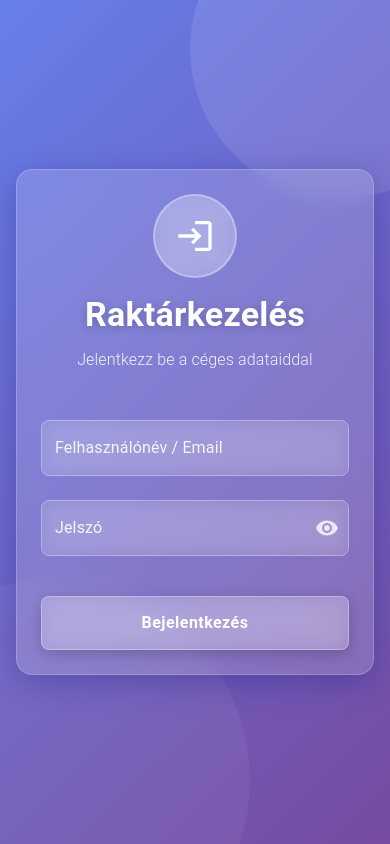
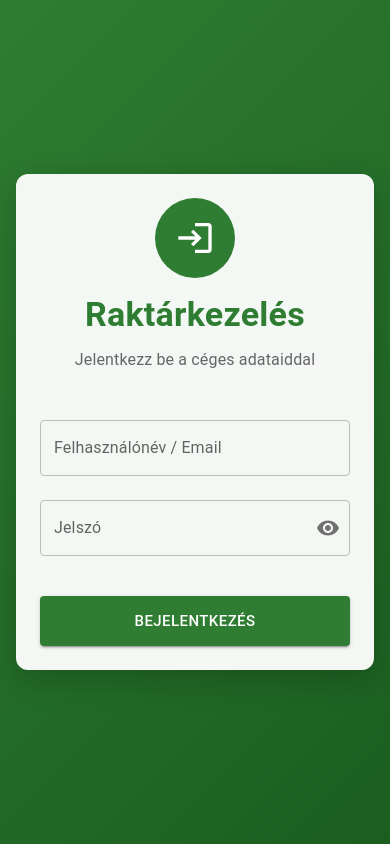
Before and after one commit to 404Founderss/Projekt, a React (Create React App) app in the folder frontend/: page / in a window 390 px wide. Built offline with nearby package versions, Linux system fonts and the light colour scheme.

Commit message:
Refactor Dashboard and Login pages for improved responsiveness and UI consistence.

```diff
--- a/frontend/src/pages/LoginPage.jsx
+++ b/frontend/src/pages/LoginPage.jsx
@@ -41,50 +41,18 @@ const LoginPage = () => {
     <Box
       sx={{
         minHeight: '100vh',
-        background: 'linear-gradient(135deg, #667eea 0%, #764ba2 100%)',
+        background: 'linear-gradient(135deg, #2e7d32 0%, #1b5e20 100%)',
         display: 'flex',
         alignItems: 'center',
         justifyContent: 'center',
-        position: 'relative',
-        overflow: 'hidden',
-        '&::before': {
-          content: '""',
-          position: 'absolute',
-          width: '300px',
-          height: '300px',
-          background: 'rgba(255, 255, 255, 0.1)',
-          borderRadius: '50%',
-          top: '-100px',
-          right: '-100px',
-          animation: 'float 6s ease-in-out infinite',
-        },
-        '&::after': {
-          content: '""',
-          position: 'absolute',
-          width: '400px',
-          height: '400px',
-          background: 'rgba(255, 255, 255, 0.05)',
-          borderRadius: '50%',
-          bottom: '-150px',
-          left: '-150px',
-          animation: 'float 8s ease-in-out infinite',
-        },
-        '@keyframes float': {
-          '0%, 100%': { transform: 'translateY(0px)' },
-          '50%': { transform: 'translateY(-20px)' },
-        }
       }}
     >
       <Container maxWidth="sm">
         <Card
           sx={{
-            background: 'rgba(255, 255, 255, 0.15)',
-            backdropFilter: 'blur(10px)',
-            borderRadius: 4,
-            border: '1px solid rgba(255, 255, 255, 0.2)',
-            boxShadow: '0 8px 32px 0 rgba(31, 38, 135, 0.37)',
-            position: 'relative',
-            zIndex: 1,
+            background: 'rgba(255, 255, 255, 0.95)',
+            borderRadius: 3,
+            boxShadow: '0 8px 32px 0 rgba(0, 0, 0, 0.2)',
           }}
         >
           <CardContent sx={{ p: { xs: 3, sm: 5 } }}>
@@ -96,9 +64,7 @@ const LoginPage = () => {
                   height: 80,
                   margin: '0 auto',
                   mb: 2,
-                  background: 'rgba(255, 255, 255, 0.2)',
-                  backdropFilter: 'blur(10px)',
-                  border: '2px solid rgba(255, 255, 255, 0.3)',
+                  bgcolor: '#2e7d32',
                 }}
               >
                 <LoginIcon sx={{ fontSize: 40, color: '#fff' }} />
@@ -108,9 +74,8 @@ const LoginPage = () => {
                 component="h1"
                 gutterBottom
                 sx={{
-                  color: '#fff',
+                  color: '#2e7d32',
                   fontWeight: 700,
-                  textShadow: '0 2px 10px rgba(0,0,0,0.2)',
                 }}
               >
                 Raktárkezelés
@@ -118,8 +83,8 @@ const LoginPage = () => {
               <Typography
                 variant="body1"
                 sx={{
-                  color: 'rgba(255, 255, 255, 0.9)',
-                  fontWeight: 300,
+                  color: '#666',
+                  fontWeight: 400,
                 }}
               >
                 Jelentkezz be a céges adataiddal
@@ -130,16 +95,7 @@ const LoginPage = () => {
             {error && (
               <Alert
                 severity="error"
-                sx={{
-                  mb: 3,
-                  background: 'rgba(211, 47, 47, 0.15)',
-                  backdropFilter: 'blur(10px)',
-                  border: '1px solid rgba(211, 47, 47, 0.3)',
-                  color: '#fff',
-                  '& .MuiAlert-icon': {
-                    color: '#fff',
-                  },
-                }}
+                sx={{ mb: 3 }}
               >
                 {error}
               </Alert>
@@ -157,35 +113,6 @@ const LoginPage = () => {
                 error={!!errors.username}
                 helperText={errors.username?.message}
                 disabled={loading}
-                sx={{
-                  '& .MuiOutlinedInput-root': {
-                    background: 'rgba(255, 255, 255, 0.1)',
-                    backdropFilter: 'blur(10px)',
-                    borderRadius: 2,
-                    '& fieldset': {
-                      borderColor: 'rgba(255, 255, 255, 0.3)',
-                    },
-                    '&:hover fieldset': {
-                      borderColor: 'rgba(255, 255, 255, 0.5)',
-                    },
-                    '&.Mui-focused fieldset': {
-                      borderColor: 'rgba(255, 255, 255, 0.8)',
-                    },
-                  },
-                  '& .MuiInputLabel-root': {
-                    color: 'rgba(255, 255, 255, 0.9)',
-                  },
-                  '& .MuiInputBase-input': {
-                    color: '#fff',
-                  },
-                  '& .MuiFormHelperText-root': {
-                    color: '#ffcdd2',
-                    background: 'rgba(0,0,0,0.2)',
-                    margin: '4px 0 0 0',
-                    padding: '4px 8px',
-                    borderRadius: 1,
-                  },
-                }}
               />
 
               <TextField
@@ -205,41 +132,11 @@ const LoginPage = () => {
                       <IconButton
                         onClick={() => setShowPassword(!showPassword)}
                         edge="end"
-                        sx={{ color: 'rgba(255, 255, 255, 0.8)' }}
                       >
                         {showPassword ? <VisibilityOff /> : <Visibility />}
                       </IconButton>
                     </InputAdornment>
                   ),
-                }}
-                sx={{
-                  '& .MuiOutlinedInput-root': {
-                    background: 'rgba(255, 255, 255, 0.1)',
-                    backdropFilter: 'blur(10px)',
-                    borderRadius: 2,
-                    '& fieldset': {
-                      borderColor: 'rgba(255, 255, 255, 0.3)',
-                    },
-                    '&:hover fieldset': {
-                      borderColor: 'rgba(255, 255, 255, 0.5)',
-                    },
-                    '&.Mui-focused fieldset': {
-                      borderColor: 'rgba(255, 255, 255, 0.8)',
-                    },
-                  },
-                  '& .MuiInputLabel-root': {
-                    color: 'rgba(255, 255, 255, 0.9)',
-                  },
-                  '& .MuiInputBase-input': {
-                    color: '#fff',
-                  },
-                  '& .MuiFormHelperText-root': {
-                    color: '#ffcdd2',
-                    background: 'rgba(0,0,0,0.2)',
-                    margin: '4px 0 0 0',
-                    padding: '4px 8px',
-                    borderRadius: 1,
-                  },
                 }}
               />
 
@@ -252,27 +149,9 @@ const LoginPage = () => {
                 sx={{
                   mt: 4,
                   py: 1.5,
-                  borderRadius: 2,
-                  background: 'rgba(255, 255, 255, 0.2)',
-                  backdropFilter: 'blur(10px)',
-                  border: '1px solid rgba(255, 255, 255, 0.3)',
-                  color: '#fff',
-                  fontWeight: 600,
-                  fontSize: '1rem',
-                  textTransform: 'none',
-                  boxShadow: '0 4px 15px 0 rgba(0, 0, 0, 0.2)',
-                  transition: 'all 0.3s ease',
+                  bgcolor: '#2e7d32',
                   '&:hover': {
-                    background: 'rgba(255, 255, 255, 0.3)',
-                    transform: 'translateY(-2px)',
-                    boxShadow: '0 6px 20px 0 rgba(0, 0, 0, 0.3)',
-                  },
-                  '&:active': {
-                    transform: 'translateY(0)',
-                  },
-                  '&.Mui-disabled': {
-                    background: 'rgba(255, 255, 255, 0.1)',
-                    color: 'rgba(255, 255, 255, 0.5)',
+                    bgcolor: '#1b5e20',
                   },
                 }}
               >
```
Also changed, not shown: frontend/src/pages/DashboardPage.jsx (+93 -17 lines).
